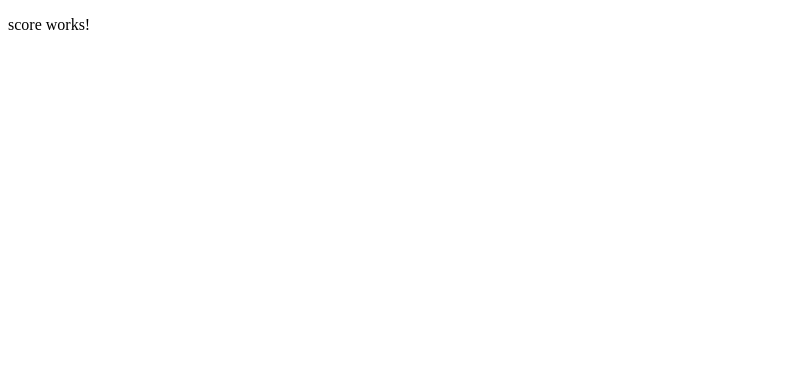
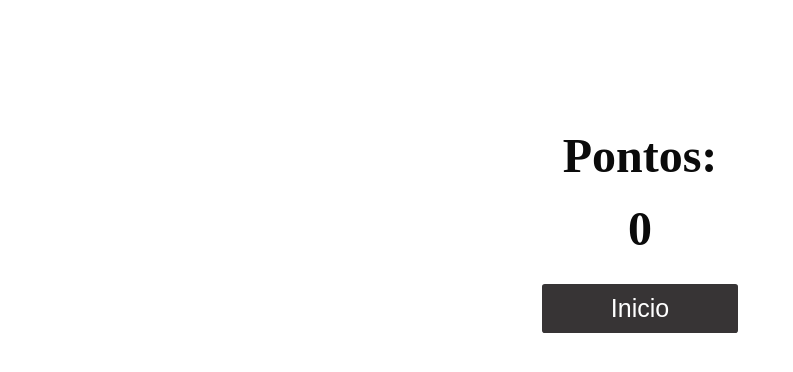
Before and after one commit to LucasAKuhn/historyQuiz, an Angular app: page /score in a window 1280 px wide. Shown: the top 372 px of the page, without its empty margins (0-793 px from the left). Built offline with nearby package versions, Linux system fonts and the light colour scheme.

Commit message:
Finalizado component score

```diff
--- a/src/app/components/game/game.component.ts
+++ b/src/app/components/game/game.component.ts
@@ -1,4 +1,5 @@
 import { Component, OnInit, OnDestroy } from '@angular/core';
+import { Router } from '@angular/router';
 import { questions, fisherYatesShuffle } from '../../model/questions';
 
 @Component({
@@ -15,6 +16,9 @@ export class GameComponent implements OnInit, OnDestroy {
   score: number = 0;
   answerChosen: boolean = false;
   answerIndex: number = -1; // Armazena o índice da resposta escolhida
+  totalQuestions: number = 5; // Total de perguntas que o jogo deve ter
+
+  constructor(private router: Router) { }
 
   ngOnInit(): void {
     fisherYatesShuffle(questions);
@@ -44,7 +48,7 @@ export class GameComponent implements OnInit, OnDestroy {
   }
 
   nextQuestion() {
-    if (this.questionIndex < this.questions.length - 1) {
+    if (this.questionIndex < this.totalQuestions - 1) { // Verifica se ainda não chegou na última pergunta
       this.questionIndex++;
       this.currentQuestion = this.questions[this.questionIndex];
       this.shuffleChoices();
@@ -53,6 +57,7 @@ export class GameComponent implements OnInit, OnDestroy {
       this.answerIndex = -1; // Reseta o índice da resposta escolhida
     } else {
       console.log('Jogo finalizado!');
+      this.router.navigate(['/score'], { queryParams: { score: this.score } }); // Passa a pontuação para a rota de score como parâmetro
     }
   }
 
--- a/src/app/components/score/score.component.html
+++ b/src/app/components/score/score.component.html
@@ -1 +1,5 @@
-<p>score works!</p>
+<div id="quiz">
+  <h1 id="totalPuntos" class="estiloPuntos">Pontos: </h1>
+  <h1 id="Puntos" class="estiloPuntos">{{ score }}</h1>
+  <button class="button" type="submit" id="btnVolver" (click)="goHome()">Inicio</button>
+</div>
--- a/src/app/components/score/score.component.scss
+++ b/src/app/components/score/score.component.scss
@@ -0,0 +1,35 @@
+
+#quiz {
+  width: 30rem;
+  /*padding: 4rem;*/
+  text-align: center;
+  margin: 0 auto;
+  margin-top: 10%;
+}
+
+.estiloPuntos {
+  color: #0b0b0b;
+  font-size: 3rem;
+  text-align: center;
+  padding: 2px 0;
+  margin: 0 auto;
+  padding-bottom: 1rem;
+}
+
+.button {
+  background-color: #373435;
+  border: #fff solid 2px;
+  color: #fff;
+  width: 200px;
+  font-size: 25px;
+  border-radius: 0.3rem;
+  padding: 10px 20px;
+  margin: 10px 40px 10px;
+  transition: 0.5s;
+}
+
+.button:hover {
+  cursor: pointer;
+  background-color: #0A6394;
+  transition: 1s;
+}
--- a/src/app/components/score/score.component.ts
+++ b/src/app/components/score/score.component.ts
@@ -1,10 +1,23 @@
-import { Component } from '@angular/core';
+import { Component, OnInit } from '@angular/core';
+import { ActivatedRoute, Router } from '@angular/router';
 
 @Component({
   selector: 'app-score',
   templateUrl: './score.component.html',
   styleUrls: ['./score.component.scss']
 })
-export class ScoreComponent {
+export class ScoreComponent implements OnInit {
+  score: number = 0; // Propriedade para armazenar a pontuação
 
+  constructor(private route: ActivatedRoute, private router: Router) { }
+
+  ngOnInit(): void {
+    this.route.queryParams.subscribe(params => {
+      this.score = params['score'] || 0; // Define a pontuação a partir do parâmetro da rota, ou 0 se não houver parâmetro
+    });
+  }
+
+  goHome() {
+    this.router.navigate(['/home']);
+  }
 }
```
